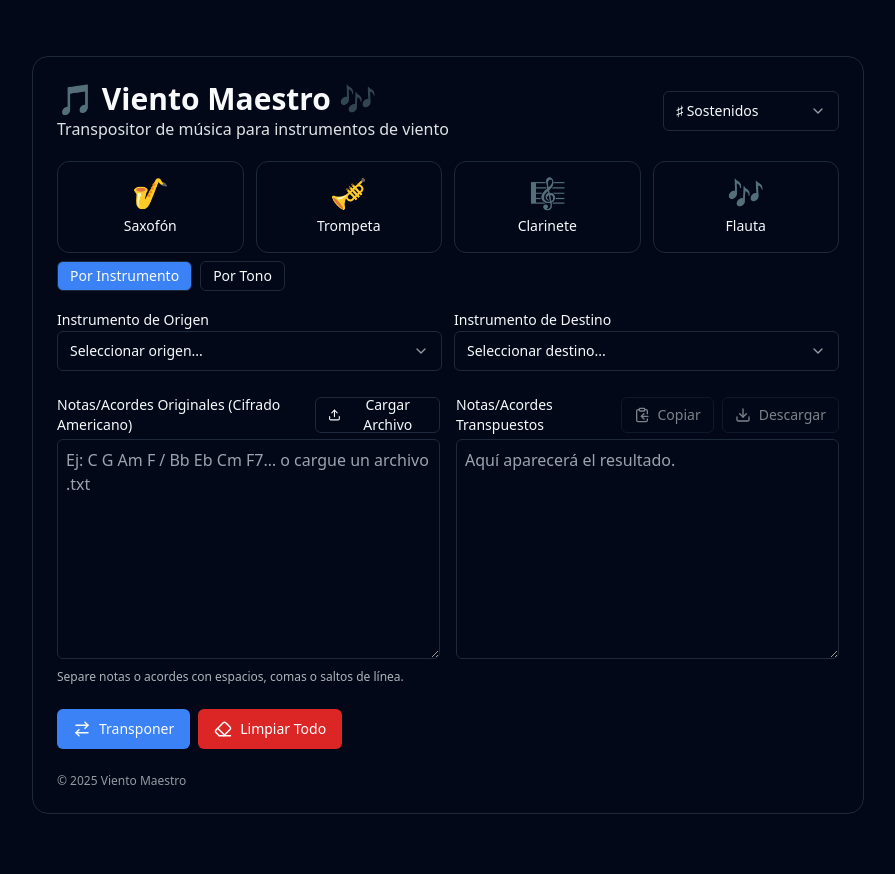
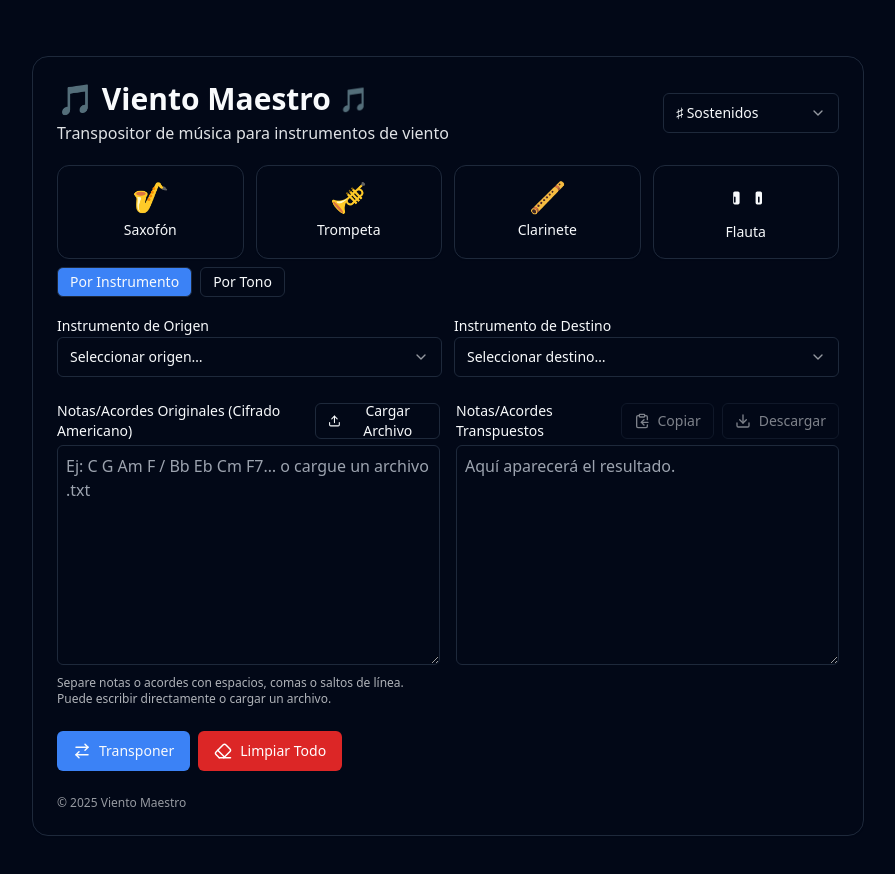
Before and after one commit to chgonzaster-stack/vientomaestro, a Next.js app: page / in a window 1280 px wide. Shown: the top 874 px of the page, without its empty margins (192-1087 px from the left). Built offline with nearby package versions, Linux system fonts and the light colour scheme.

Commit message:
UI: restaura banner con emojis + flauta SVG; SEO H2; selects con portal

```diff
--- a/app/page.tsx
+++ b/app/page.tsx
@@ -9,7 +9,6 @@ import {
   concertKeys,
   type ConcertKey,
 } from '@/constants/instruments';
-
 import { transposeLine, type Notation } from '@/lib/transposition';
 
 import { Card, CardContent, CardHeader } from '@/components/ui/card';
@@ -18,6 +17,7 @@ import { Textarea } from '@/components/ui/textarea';
 import { Tabs, TabsContent, TabsList, TabsTrigger } from '@/components/ui/tabs';
 import { useToast } from '@/components/ui/toast';
 
+// Select (Radix / shadcn) – recuerda que tu select.tsx ya usa Portal/z-50/overlay
 import {
   Select,
   SelectTrigger,
@@ -27,23 +27,28 @@ import {
 } from '@/components/ui/select';
 
 const tabs = ['instrumento', 'tono'] as const;
-type Tab = typeof tabs[number];
+type Tab = (typeof tabs)[number];
 
 export default function TransposerPage() {
   const [tab, setTab] = useState<Tab>('instrumento');
 
+  // Por instrumento
   const [originInstrument, setOriginInstrument] = useState<InstrumentInfo | null>(null);
   const [targetInstrument, setTargetInstrument] = useState<InstrumentInfo | null>(null);
 
+  // Por tono
   const [originKey, setOriginKey] = useState<ConcertKey | null>(null);
   const [targetKey, setTargetKey] = useState<ConcertKey | null>(null);
 
+  // Entrada/Salida
   const [inputText, setInputText] = useState('');
   const [outputText, setOutputText] = useState('');
 
+  // Otros
   const [isLoading, setIsLoading] = useState(false);
   const [year, setYear] = useState<number | null>(null);
 
+  // Notación: ♯/♭/auto (se usa en transposeLine)
   const [notation, setNotation] = useState<Notation>('sharps');
 
   const fileInputRef = useRef<HTMLInputElement | null>(null);
@@ -51,8 +56,12 @@ export default function TransposerPage() {
 
   useEffect(() => setYear(new Date().getFullYear()), []);
 
-  function handleFilePick() { fileInputRef.current?.click(); }
+  /** Abrir picker de archivo */
+  function handleFilePick() {
+    fileInputRef.current?.click();
+  }
 
+  /** Leer archivo .txt */
   async function onFileChange(e: React.ChangeEvent<HTMLInputElement>) {
     const file = e.target.files?.[0];
     if (!file) return;
@@ -62,37 +71,46 @@ export default function TransposerPage() {
       e.currentTarget.value = '';
       return;
     }
+
     const text = await file.text();
     setInputText(text);
     e.currentTarget.value = '';
     toast({ title: 'Archivo cargado' });
   }
 
+  /** Ejecutar transposición */
   function doTranspose() {
     setIsLoading(true);
     try {
       if (tab === 'instrumento') {
         if (!originInstrument || !targetInstrument || !inputText.trim()) {
-          toast({ title: 'Completa los campos requeridos', variant: 'destructive' }); return;
+          toast({ title: 'Completa los campos requeridos', variant: 'destructive' });
+          return;
         }
         const semitones =
           targetInstrument.transposeSemitones - originInstrument.transposeSemitones;
         const prefersFlats = targetInstrument.prefersFlats ?? false;
+
         const out = inputText
           .split('\n')
           .map((line) => transposeLine(line, semitones, prefersFlats, notation))
           .join('\n');
+
         setOutputText(out);
       } else {
+        // por tono
         if (!originKey || !targetKey || !inputText.trim()) {
-          toast({ title: 'Completa los campos requeridos', variant: 'destructive' }); return;
+          toast({ title: 'Completa los campos requeridos', variant: 'destructive' });
+          return;
         }
         const semitones = targetKey.value - originKey.value;
         const prefersFlats = targetKey.prefersFlats ?? false;
+
         const out = inputText
           .split('\n')
           .map((line) => transposeLine(line, semitones, prefersFlats, notation))
           .join('\n');
+
         setOutputText(out);
       }
     } catch (err) {
@@ -103,21 +121,36 @@ export default function TransposerPage() {
     }
   }
 
+  /** Copiar salida */
   async function copyOut() {
-    try { await navigator.clipboard.writeText(outputText); toast({ title: 'Copiado' }); }
-    catch { toast({ title: 'No se pudo copiar', variant: 'destructive' }); }
+    try {
+      await navigator.clipboard.writeText(outputText);
+      toast({ title: 'Copiado' });
+    } catch {
+      toast({ title: 'No se pudo copiar', variant: 'destructive' });
+    }
   }
 
+  /** Descargar salida */
   function downloadOut() {
     if (!outputText) return;
-    const name = prompt('Nombre del archivo .txt', 'transpuesto.txt') || 'transpuesto.txt';
+    const name =
+      prompt('Nombre del archivo .txt', 'transpuesto.txt') || 'transpuesto.txt';
+
     const blob = new Blob([outputText], { type: 'text/plain;charset=utf-8' });
     const url = URL.createObjectURL(blob);
-    const a = document.createElement('a'); a.href = url; a.download = name.endsWith('.txt') ? name : `${name}.txt`;
-    document.body.appendChild(a); a.click(); a.remove(); URL.revokeObjectURL(url);
+    const a = document.createElement('a');
+    a.href = url;
+    a.download = name.endsWith('.txt') ? name : `${name}.txt`;
+    document.body.appendChild(a);
+    a.click();
+    a.remove();
+    URL.revokeObjectURL(url);
+
     toast({ title: 'Descargado' });
   }
 
+  /** Limpiar todo */
   function clearAll() {
     setTab('instrumento');
     setOriginInstrument(null);
@@ -136,17 +169,21 @@ export default function TransposerPage() {
           <div className="flex items-center justify-between gap-3">
             <div>
               <h1 className="text-3xl font-semibold flex items-center gap-2">
-                🎵 Viento Maestro <span className="opacity-60">🎶</span>
+                🎵 Viento Maestro <span className="text-2xl">🎵</span>
               </h1>
-              <h2 className="text-base opacity-90 font-medium">
+              {/* H2 SEO con la keyword principal */}
+              <h2 className="mt-1 text-base font-medium opacity-90">
                 Transpositor de música para instrumentos de viento
               </h2>
             </div>
 
-            {/* Notación */}
+            {/* Selector de notación a la derecha */}
             <div className="w-44">
-              <Select value={notation} onValueChange={(v) => setNotation(v as Notation)}>
-                <SelectTrigger>
+              <Select
+                value={notation}
+                onValueChange={(v) => setNotation(v as Notation)}
+              >
+                <SelectTrigger aria-label="Notación">
                   <SelectValue placeholder="Notación" />
                 </SelectTrigger>
                 <SelectContent>
@@ -158,7 +195,7 @@ export default function TransposerPage() {
             </div>
           </div>
 
-          {/* Banner de instrumentos (emojis) */}
+          {/* Banner de instrumentos (emojis + SVG flauta) */}
           <div className="mt-5 grid grid-cols-2 gap-3 md:grid-cols-4">
             <div className="rounded-xl border bg-card p-4 text-center shadow-sm">
               <div className="text-3xl leading-none">🎷</div>
@@ -169,12 +206,20 @@ export default function TransposerPage() {
               <div className="mt-2 text-sm font-medium">Trompeta</div>
             </div>
             <div className="rounded-xl border bg-card p-4 text-center shadow-sm">
-              {/* si tienes otro emoji de clarinete, cámbialo aquí */}
-              <div className="text-3xl leading-none">🎼</div>
+              <div className="text-3xl leading-none">🪈</div>
               <div className="mt-2 text-sm font-medium">Clarinete</div>
             </div>
             <div className="rounded-xl border bg-card p-4 text-center shadow-sm">
-              <div className="text-3xl leading-none">🎶</div>
+              {/* Flauta – SVG simple minimalista */}
+              <svg
+                xmlns="http://www.w3.org/2000/svg"
+                viewBox="0 0 640 512"
+                className="mx-auto h-8 w-8 fill-current"
+                aria-label="Flauta"
+                role="img"
+              >
+                <path d="M608 128h-64c-17.7 0-32 14.3-32 32v192c0 17.7 14.3 32 32 32h64c17.7 0 32-14.3 32-32V160c0-17.7-14.3-32-32-32zm-16 208c0 8.8-7.2 16-16 16s-16-7.2-16-16v-96c0-8.8 7.2-16 16-16s16 7.2 16 16v96zM96 128c-17.7 0-32 14.3-32 32v192c0 17.7 14.3 32 32 32h64c17.7 0 32-14.3 32-32V160c0-17.7-14.3-32-32-32H96zm16 208c0 8.8-7.2 16-16 16s-16-7.2-16-16v-96c0-8.8 7.2-16 16-16s16 7.2 16 16v96z" />
+              </svg>
               <div className="mt-2 text-sm font-medium">Flauta</div>
             </div>
           </div>
@@ -190,20 +235,23 @@ export default function TransposerPage() {
 
             {/* === POR INSTRUMENTO === */}
             <TabsContent value="instrumento">
-              <div className="grid gap-3 md:grid-cols-2 mt-4">
+              <div className="mt-4">
+                <div className="grid gap-3 md:grid-cols-2">
                   <div>
                     <label className="text-sm font-medium">Instrumento de Origen</label>
                     <Select
-                    value={originInstrument?.value ?? ""}
+                      value={originInstrument?.value ?? ''}
                       onValueChange={(v) =>
-                      setOriginInstrument(INSTRUMENTS_DATA.find(i => i.value === v) ?? null)
+                        setOriginInstrument(
+                          INSTRUMENTS_DATA.find((i) => i.value === v) ?? null
+                        )
                       }
                     >
-                    <SelectTrigger>
-                      <SelectValue placeholder="Seleccionar origen..." />
+                      <SelectTrigger aria-label="Seleccionar origen…">
+                        <SelectValue placeholder="Seleccionar origen…" />
                       </SelectTrigger>
                       <SelectContent>
-                      {INSTRUMENTS_DATA.map(i => (
+                        {INSTRUMENTS_DATA.map((i) => (
                           <SelectItem key={i.value} value={i.value}>
                             {i.label}
                           </SelectItem>
@@ -215,16 +263,18 @@ export default function TransposerPage() {
                   <div>
                     <label className="text-sm font-medium">Instrumento de Destino</label>
                     <Select
-                    value={targetInstrument?.value ?? ""}
+                      value={targetInstrument?.value ?? ''}
                       onValueChange={(v) =>
-                      setTargetInstrument(INSTRUMENTS_DATA.find(i => i.value === v) ?? null)
+                        setTargetInstrument(
+                          INSTRUMENTS_DATA.find((i) => i.value === v) ?? null
+                        )
                       }
                     >
-                    <SelectTrigger>
-                      <SelectValue placeholder="Seleccionar destino..." />
+                      <SelectTrigger aria-label="Seleccionar destino…">
+                        <SelectValue placeholder="Seleccionar destino…" />
                       </SelectTrigger>
                       <SelectContent>
-                      {INSTRUMENTS_DATA.map(i => (
+                        {INSTRUMENTS_DATA.map((i) => (
                           <SelectItem key={i.value} value={i.value}>
                             {i.label}
                           </SelectItem>
@@ -233,24 +283,26 @@ export default function TransposerPage() {
                     </Select>
                   </div>
                 </div>
+              </div>
             </TabsContent>
 
             {/* === POR TONO === */}
             <TabsContent value="tono">
-              <div className="grid gap-3 md:grid-cols-2 mt-4">
+              <div className="mt-4">
+                <div className="grid gap-3 md:grid-cols-2">
                   <div>
                     <label className="text-sm font-medium">Tono Original</label>
                     <Select
-                    value={originKey?.name ?? ""}
+                      value={originKey?.name ?? ''}
                       onValueChange={(v) =>
-                      setOriginKey(concertKeys.find(k => k.name === v) ?? null)
+                        setOriginKey(concertKeys.find((k) => k.name === v) ?? null)
                       }
                     >
-                    <SelectTrigger>
-                      <SelectValue placeholder="Seleccionar tono..." />
+                      <SelectTrigger aria-label="Seleccionar tono original…">
+                        <SelectValue placeholder="Seleccionar tono…" />
                       </SelectTrigger>
                       <SelectContent>
-                      {concertKeys.map(k => (
+                        {concertKeys.map((k) => (
                           <SelectItem key={k.name} value={k.name}>
                             {k.name}
                           </SelectItem>
@@ -262,22 +314,23 @@ export default function TransposerPage() {
                   <div>
                     <label className="text-sm font-medium">Tono Deseado</label>
                     <Select
-                    value={targetKey?.name ?? ""}
+                      value={targetKey?.name ?? ''}
                       onValueChange={(v) =>
-                      setTargetKey(concertKeys.find(k => k.name === v) ?? null)
+                        setTargetKey(concertKeys.find((k) => k.name === v) ?? null)
                       }
                     >
-                    <SelectTrigger>
-                      <SelectValue placeholder="Seleccionar tono..." />
+                      <SelectTrigger aria-label="Seleccionar tono deseado…">
+                        <SelectValue placeholder="Seleccionar tono…" />
                       </SelectTrigger>
                       <SelectContent>
-                      {concertKeys.map(k => (
+                        {concertKeys.map((k) => (
                           <SelectItem key={k.name} value={k.name}>
                             {k.name}
                           </SelectItem>
                         ))}
                       </SelectContent>
                     </Select>
+                  </div>
                 </div>
               </div>
             </TabsContent>
@@ -312,19 +365,32 @@ export default function TransposerPage() {
                 className="min-h-[220px]"
               />
               <p className="mt-1 text-xs opacity-70">
-                Separe notas o acordes con espacios, comas o saltos de línea.
+                Separe notas o acordes con espacios, comas o saltos de línea. Puede escribir
+                directamente o cargar un archivo.
               </p>
             </div>
 
             {/* Salida */}
             <div>
               <div className="flex items-center justify-between mb-1">
-                <label className="text-sm font-medium">Notas/Acordes Transpuestos</label>
+                <label className="text-sm font-medium">
+                  Notas/Acordes Transpuestos
+                </label>
                 <div className="flex gap-2">
-                  <Button variant="outline" size="sm" disabled={!outputText} onClick={copyOut}>
+                  <Button
+                    variant="outline"
+                    size="sm"
+                    disabled={!outputText}
+                    onClick={copyOut}
+                  >
                     <ClipboardCopy size={16} /> Copiar
                   </Button>
-                  <Button variant="outline" size="sm" disabled={!outputText} onClick={downloadOut}>
+                  <Button
+                    variant="outline"
+                    size="sm"
+                    disabled={!outputText}
+                    onClick={downloadOut}
+                  >
                     <Download size={16} /> Descargar
                   </Button>
                 </div>
@@ -342,14 +408,18 @@ export default function TransposerPage() {
           {/* Acciones */}
           <div className="mt-6 flex flex-wrap gap-2">
             <Button onClick={doTranspose} disabled={isLoading}>
-              <ArrowRightLeft size={18} /> {isLoading ? 'Transponiendo…' : 'Transponer'}
+              <ArrowRightLeft size={18} />{' '}
+              {isLoading ? 'Transponiendo…' : 'Transponer'}
             </Button>
+
             <Button variant="destructive" onClick={clearAll}>
               <Eraser size={18} /> Limpiar Todo
             </Button>
           </div>
 
-          <footer className="mt-6 text-xs opacity-60">© {year ?? ''} Viento Maestro</footer>
+          <footer className="mt-6 text-xs opacity-60">
+            © {year ?? ''} Viento Maestro
+          </footer>
         </CardContent>
       </Card>
     </main>
```
Lines whose indentation alone changed are shown as unchanged.
